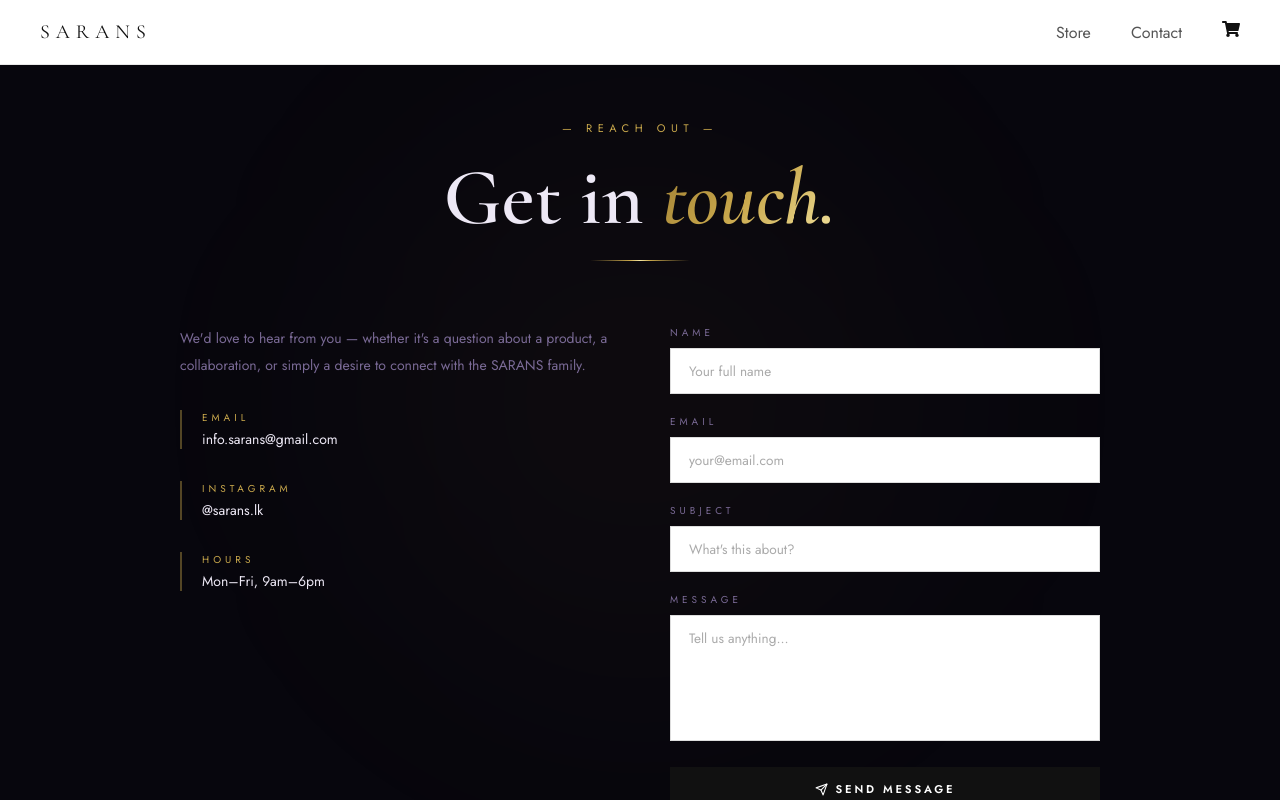
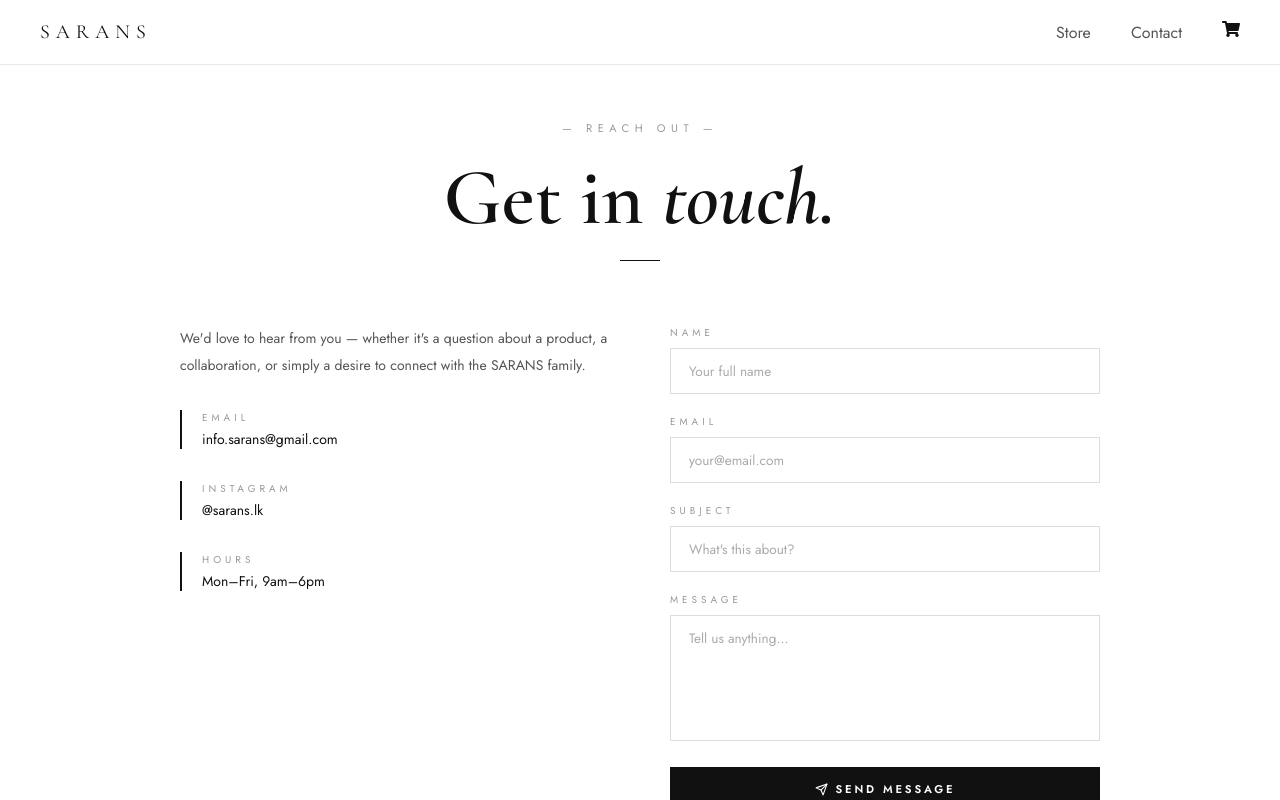
Before and after one commit to sarangan16/online-store, a React (Create React App) app: page /contact in a window 1280 px wide. Shown: the top 800 px of the page. Built offline with nearby package versions, Linux system fonts and the light colour scheme.

Commit message:
contact,footer, alignment issues fixed

```diff
--- a/src/components/Contact.jsx
+++ b/src/components/Contact.jsx
@@ -39,25 +39,9 @@
         paddingTop: "120px",
         paddingBottom: "80px",
         position: "relative",
-        backgroundColor: "#07060d",
+        backgroundColor: "#ffffff",
       }}
     >
-      {/* background glow - saw this effect on dribbble wanted to try it */}
-      <div
-        style={{
-          position: "fixed",
-          top: "50%",
-          left: "50%",
-          transform: "translate(-50%, -50%)",
-          width: "600px",
-          height: "600px",
-          background: "rgba(201,168,76,0.03)",
-          borderRadius: "50%",
-          filter: "blur(120px)",
-          pointerEvents: "none",
-        }}
-      />
-
       <div
         style={{
           maxWidth: "1000px",
@@ -71,7 +55,7 @@
         <div style={{ textAlign: "center", marginBottom: "64px" }}>
           <p
             style={{
-              color: "#c9a84c",
+              color: "#999",
               fontSize: "11px",
               letterSpacing: "0.5em",
               textTransform: "uppercase",
@@ -85,28 +69,21 @@
             style={{
               fontFamily: "Cormorant Garamond, serif",
               fontSize: "clamp(48px, 8vw, 80px)",
-              color: "#ede8f5",
+              color: "#111",
               lineHeight: 1.05,
               marginBottom: "20px",
             }}
           >
             Get in{" "}
-            <span
-              style={{
-                fontStyle: "italic",
-                background:
-                  "linear-gradient(135deg, #9a7a30, #c9a84c, #f5e6a3)",
-                WebkitBackgroundClip: "text",
-                WebkitTextFillColor: "transparent",
-              }}
-            >
-              touch.
-            </span>
+            <span style={{ fontStyle: "italic", color: "#111" }}>touch.</span>
           </h1>
-          {/* gold line divider */}
           <div
-            className="gold-divider"
-            style={{ width: "100px", margin: "0 auto" }}
+            style={{
+              width: "40px",
+              height: "1px",
+              background: "#111",
+              margin: "0 auto",
+            }}
           />
         </div>
 
@@ -125,7 +102,7 @@
           >
             <p
               style={{
-                color: "#7a6a96",
+                color: "#555",
                 fontFamily: "Jost, sans-serif",
                 fontSize: "14px",
                 lineHeight: 1.9,
@@ -145,13 +122,13 @@
               <div
                 key={item.label}
                 style={{
-                  borderLeft: "2px solid rgba(201,168,76,0.4)",
+                  borderLeft: "2px solid #111",
                   paddingLeft: "20px",
                 }}
               >
                 <p
                   style={{
-                    color: "#c9a84c",
+                    color: "#999",
                     fontSize: "10px",
                     letterSpacing: "0.4em",
                     textTransform: "uppercase",
@@ -163,7 +140,7 @@
                 </p>
                 <p
                   style={{
-                    color: "#ede8f5",
+                    color: "#111",
                     fontFamily: "Jost, sans-serif",
                     fontSize: "14px",
                   }}
@@ -172,18 +149,15 @@
                 </p>
               </div>
             ))}
-
-            {/* little brand quote at the bottom */}
           </div>
 
-          {/* right side - the actual form */}
           <div>
             {/* show success message after sending */}
             {sent ? (
               <div
                 style={{
-                  background: "#0f0d1a",
-                  border: "1px solid rgba(201,168,76,0.3)",
+                  background: "#f9f9f9",
+                  border: "1px solid #eee",
                   padding: "48px",
                   textAlign: "center",
                   display: "flex",
@@ -197,27 +171,27 @@
                     width: "56px",
                     height: "56px",
                     borderRadius: "50%",
-                    background: "rgba(201,168,76,0.1)",
-                    border: "1px solid rgba(201,168,76,0.3)",
+                    background: "#f0f0f0",
+                    border: "1px solid #ddd",
                     display: "flex",
                     alignItems: "center",
                     justifyContent: "center",
                   }}
                 >
-                  <FiCheck size={24} color="#c9a84c" />
+                  <FiCheck size={24} color="#111" />
                 </div>
                 <h3
                   style={{
                     fontFamily: "Cormorant Garamond, serif",
                     fontSize: "28px",
-                    color: "#ede8f5",
+                    color: "#111",
                   }}
                 >
                   Message Sent
                 </h3>
                 <p
                   style={{
-                    color: "#7a6a96",
+                    color: "#888",
                     fontFamily: "Jost, sans-serif",
                     fontSize: "13px",
                   }}
@@ -233,6 +207,7 @@
                   display: "flex",
                   flexDirection: "column",
                   gap: "20px",
+                  width: "100%",
                 }}
               >
                 {/* looping through fields to keep things clean */}
@@ -260,7 +235,7 @@
                     <label
                       style={{
                         display: "block",
-                        color: "#7a6a96",
+                        color: "#999",
                         fontSize: "10px",
                         letterSpacing: "0.4em",
                         textTransform: "uppercase",
@@ -285,7 +260,7 @@
                   <label
                     style={{
                       display: "block",
-                      color: "#7a6a96",
+                      color: "#999",
                       fontSize: "10px",
                       letterSpacing: "0.4em",
                       textTransform: "uppercase",
@@ -310,7 +285,7 @@
                   type="submit"
                   disabled={sending}
                   className="btn-gold"
-                  style={{ width: "100%" }}
+                  style={{ width: "100%", boxSizing: "border-box" }}
                 >
                   {sending ? (
                     <span
@@ -325,7 +300,7 @@
                         style={{
                           width: "12px",
                           height: "12px",
-                          border: "2px solid #07060d",
+                          border: "2px solid #ffffff",
                           borderTopColor: "transparent",
                           borderRadius: "50%",
                           animation: "spin 0.8s linear infinite",
--- a/src/components/Footer.jsx
+++ b/src/components/Footer.jsx
@@ -137,7 +137,7 @@
         >
           <p
             style={{
-              color: "#7a6a96",
+              color: "#aaa",
               fontFamily: "Jost, sans-serif",
               fontSize: "11px",
               letterSpacing: "0.2em",
```
Also changed, not shown: src/components/FilterSection.jsx (deleted, +0 -25 lines), public/manifest.json.
